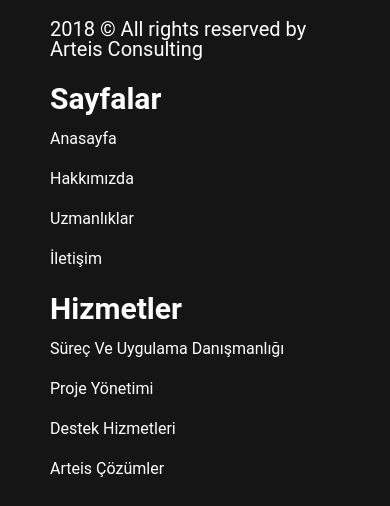
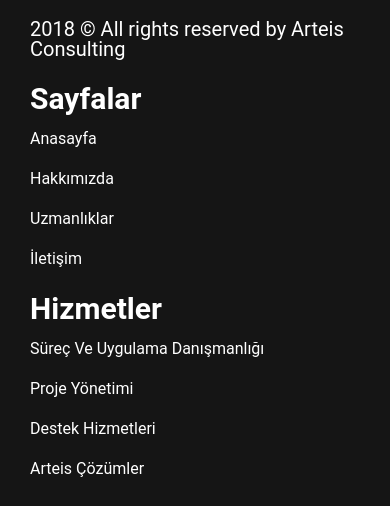
Before and after one commit to akyldzkartal/BKDevs-Arteis, a plain HTML site: page mainservis.html in a window 390 px wide. Shown: the part 3456-3962 px from the top of the page. Drawn offline with Linux system fonts and the light colour scheme.

Commit message:
responsive tasarım tamamlandı

```diff
--- a/mainservis.html
+++ b/mainservis.html
@@ -129,7 +129,6 @@
             </div>
             <button class="bookcallbutton" id="animation-d"><a href="contactus.html">İletişime Geç</a></button>
         </div>
-        <div class="container">
         <footer class="footer">
             <div class="row-footer">
               <div class="col">
@@ -143,17 +142,19 @@
 
               <div class="col">
                 <h3>Sayfalar</h3>
-                  <p>Anasayfa</p>
-                  <p>Hakkımızda</p>
-                  <p>Uzmanlıklar</p>
-                  <p>İletişim</p>
+                <a href="index.html"> <p>Anasayfa</p></a>
+                <a href="about.html"> <p>Hakkımızda</p></a>
+               <a href="#uzmanlıklar">  <p>Uzmanlıklar</p></a>
+               <a href="contactus.html">  <p>İletişim</p></a>
               </div>
               <div class="col">
+                <a href="mainservis.html">
                 <h3>Hizmetler</h3>
                 <p>Süreç Ve Uygulama Danışmanlığı</p>
                 <p>Proje Yönetimi</p>
                 <p>Destek Hizmetleri</p>
                 <p>Arteis Çözümler</p>
+            </a>
               </div>
 
               <div class="col">
--- a/style.css
+++ b/style.css
@@ -1082,3 +1082,15 @@ form input {
         width: 100%;
     }
 }
+
+
+@media (max-width: 480px) {
+    .inner-updates-box{
+        width: 100%;
+        padding: 0 10px;
+    }
+
+    #counter h1{
+        font-size: 1.5em;
+    }
+}
```
Lines whose indentation alone changed are shown as unchanged.
